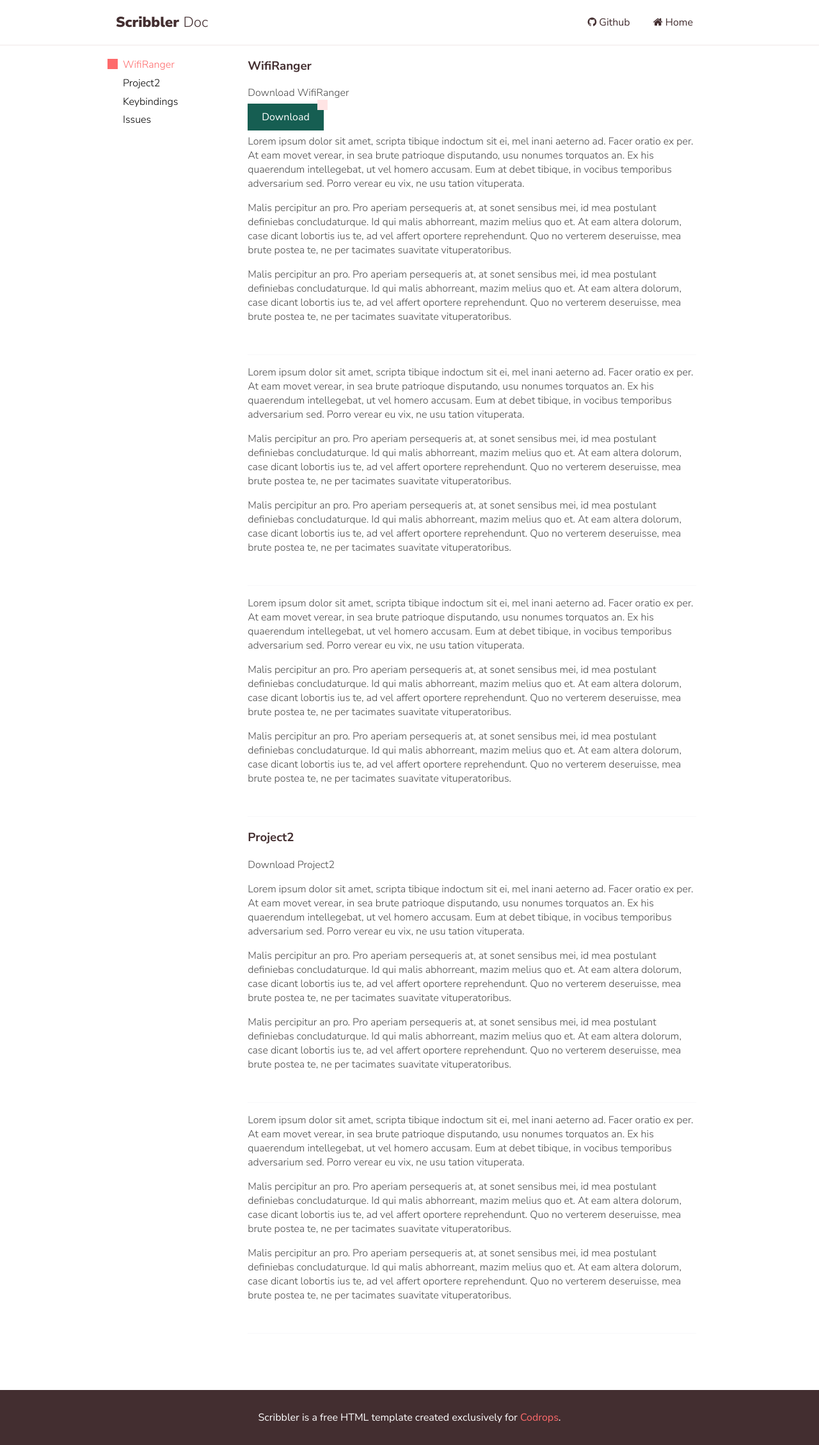
After one commit to maxkernchen/maxkernchen.github.io, a PHP site: page /projects.html in a window 1280 px wide. The commit adds this page. Shown: the whole page at 64% size. Run offline with PHP 8.4, Linux system fonts and the light colour scheme; some libraries are stand-ins or nearby versions.

Commit message:
Added download link and project page

```diff
--- a/index.html
+++ b/index.html
@@ -17,7 +17,7 @@
       <div class="logo"></div>
       <ul class="menu">
         <div class="menu__item toggle"><span></span></div>
-        <li class="menu__item"><a href="doc.html" class="link link--dark"><i class="fa fa-book"></i> Documentation</a></li>
+        <li class="menu__item"><a href="projects.html" class="link link--dark"><i class="fa fa-book"></i> Projects</a></li>
         <li class="menu__item"><a href="" class="link link--dark"><i class="fa fa-github"></i> Github</a></li>
       </ul>
     </nav>
@@ -29,6 +29,7 @@
       <pre>
         <!-- Place your demo code here -->
         <code class="shell-session demo">maxkernchen@maxkernchen.github.io: </code>
+
       </pre>
     </div>
     <div class="wrapper">
--- /dev/null
+++ b/projects.html
@@ -0,0 +1,78 @@
+<!doctype html>
+<html>
+  <head>
+    <meta charset="utf-8">
+    <meta name="description" content="">
+    <meta name="viewport" content="width=device-width, initial-scale=1">
+    <title>Scribbler Documentation - a code documentation page template for codrops</title>
+    <link rel="stylesheet" href="https://cdnjs.cloudflare.com/ajax/libs/font-awesome/4.7.0/css/font-awesome.min.css">
+    <link href="https://fonts.googleapis.com/css?family=Nunito+Sans:300,400,600,700,800,900" rel="stylesheet">
+    <link rel="stylesheet" href="scribbler-global.css">
+    <link rel="stylesheet" href="scribbler-doc.css">
+    <link rel="author" href="humans.txt">
+  </head>
+  <body>
+    <div class="doc__bg"></div>
+    <nav class="header">
+      <h1 class="logo">Scribbler <span class="logo__thin">Doc</span></h1>
+      <ul class="menu">
+        <div class="menu__item toggle"><span></span></div>
+        <li class="menu__item"><a href="" class="link link--dark"><i class="fa fa-github"></i> Github</a></li>
+        <li class="menu__item"><a href="index.html" class="link link--dark"><i class="fa fa-home"></i> Home</a></li>
+      </ul>
+    </nav>
+    <div class="wrapper">
+      <aside class="doc__nav">
+        <ul>
+          <li class="js-btn selected">WifiRanger</li>
+          <li class="js-btn">Project2</li>
+          <li class="js-btn">Keybindings</li>
+          <li class="js-btn">Issues</li>
+        </ul>
+      </aside>
+      <article class="doc__content">
+        <section class="js-section">
+          <h3 class="section__title">WifiRanger</h3>
+          <p>Download WifiRanger</p>
+          <a href="WifiRanger.zip" class="button--common">Download</a>
+          <p>Lorem ipsum dolor sit amet, scripta tibique indoctum sit ei, mel inani aeterno ad. Facer oratio ex per. At eam movet verear, in sea brute patrioque disputando, usu nonumes torquatos an. Ex his quaerendum intellegebat, ut vel homero accusam. Eum at debet tibique, in vocibus temporibus adversarium sed. Porro verear eu vix, ne usu tation vituperata.</p>
+          <p>Malis percipitur an pro. Pro aperiam persequeris at, at sonet sensibus mei, id mea postulant definiebas concludaturque. Id qui malis abhorreant, mazim melius quo et. At eam altera dolorum, case dicant lobortis ius te, ad vel affert oportere reprehendunt. Quo no verterem deseruisse, mea brute postea te, ne per tacimates suavitate vituperatoribus.</p>
+          <p>Malis percipitur an pro. Pro aperiam persequeris at, at sonet sensibus mei, id mea postulant definiebas concludaturque. Id qui malis abhorreant, mazim melius quo et. At eam altera dolorum, case dicant lobortis ius te, ad vel affert oportere reprehendunt. Quo no verterem deseruisse, mea brute postea te, ne per tacimates suavitate vituperatoribus.</p>
+          <hr />
+
+          <p>Lorem ipsum dolor sit amet, scripta tibique indoctum sit ei, mel inani aeterno ad. Facer oratio ex per. At eam movet verear, in sea brute patrioque disputando, usu nonumes torquatos an. Ex his quaerendum intellegebat, ut vel homero accusam. Eum at debet tibique, in vocibus temporibus adversarium sed. Porro verear eu vix, ne usu tation vituperata.</p>
+          <p>Malis percipitur an pro. Pro aperiam persequeris at, at sonet sensibus mei, id mea postulant definiebas concludaturque. Id qui malis abhorreant, mazim melius quo et. At eam altera dolorum, case dicant lobortis ius te, ad vel affert oportere reprehendunt. Quo no verterem deseruisse, mea brute postea te, ne per tacimates suavitate vituperatoribus.</p>
+          <p>Malis percipitur an pro. Pro aperiam persequeris at, at sonet sensibus mei, id mea postulant definiebas concludaturque. Id qui malis abhorreant, mazim melius quo et. At eam altera dolorum, case dicant lobortis ius te, ad vel affert oportere reprehendunt. Quo no verterem deseruisse, mea brute postea te, ne per tacimates suavitate vituperatoribus.</p>
+          <hr />
+
+          <p>Lorem ipsum dolor sit amet, scripta tibique indoctum sit ei, mel inani aeterno ad. Facer oratio ex per. At eam movet verear, in sea brute patrioque disputando, usu nonumes torquatos an. Ex his quaerendum intellegebat, ut vel homero accusam. Eum at debet tibique, in vocibus temporibus adversarium sed. Porro verear eu vix, ne usu tation vituperata.</p>
+          <p>Malis percipitur an pro. Pro aperiam persequeris at, at sonet sensibus mei, id mea postulant definiebas concludaturque. Id qui malis abhorreant, mazim melius quo et. At eam altera dolorum, case dicant lobortis ius te, ad vel affert oportere reprehendunt. Quo no verterem deseruisse, mea brute postea te, ne per tacimates suavitate vituperatoribus.</p>
+          <p>Malis percipitur an pro. Pro aperiam persequeris at, at sonet sensibus mei, id mea postulant definiebas concludaturque. Id qui malis abhorreant, mazim melius quo et. At eam altera dolorum, case dicant lobortis ius te, ad vel affert oportere reprehendunt. Quo no verterem deseruisse, mea brute postea te, ne per tacimates suavitate vituperatoribus.</p>
+          <hr />
+
+        </section>
+
+        <section class="js-section">
+            <h3 class="section__title">Project2 </h3>
+            <p>Download Project2</p>
+            <p>Lorem ipsum dolor sit amet, scripta tibique indoctum sit ei, mel inani aeterno ad. Facer oratio ex per. At eam movet verear, in sea brute patrioque disputando, usu nonumes torquatos an. Ex his quaerendum intellegebat, ut vel homero accusam. Eum at debet tibique, in vocibus temporibus adversarium sed. Porro verear eu vix, ne usu tation vituperata.</p>
+            <p>Malis percipitur an pro. Pro aperiam persequeris at, at sonet sensibus mei, id mea postulant definiebas concludaturque. Id qui malis abhorreant, mazim melius quo et. At eam altera dolorum, case dicant lobortis ius te, ad vel affert oportere reprehendunt. Quo no verterem deseruisse, mea brute postea te, ne per tacimates suavitate vituperatoribus.</p>
+            <p>Malis percipitur an pro. Pro aperiam persequeris at, at sonet sensibus mei, id mea postulant definiebas concludaturque. Id qui malis abhorreant, mazim melius quo et. At eam altera dolorum, case dicant lobortis ius te, ad vel affert oportere reprehendunt. Quo no verterem deseruisse, mea brute postea te, ne per tacimates suavitate vituperatoribus.</p>
+            <hr />
+
+            <p>Lorem ipsum dolor sit amet, scripta tibique indoctum sit ei, mel inani aeterno ad. Facer oratio ex per. At eam movet verear, in sea brute patrioque disputando, usu nonumes torquatos an. Ex his quaerendum intellegebat, ut vel homero accusam. Eum at debet tibique, in vocibus temporibus adversarium sed. Porro verear eu vix, ne usu tation vituperata.</p>
+            <p>Malis percipitur an pro. Pro aperiam persequeris at, at sonet sensibus mei, id mea postulant definiebas concludaturque. Id qui malis abhorreant, mazim melius quo et. At eam altera dolorum, case dicant lobortis ius te, ad vel affert oportere reprehendunt. Quo no verterem deseruisse, mea brute postea te, ne per tacimates suavitate vituperatoribus.</p>
+            <p>Malis percipitur an pro. Pro aperiam persequeris at, at sonet sensibus mei, id mea postulant definiebas concludaturque. Id qui malis abhorreant, mazim melius quo et. At eam altera dolorum, case dicant lobortis ius te, ad vel affert oportere reprehendunt. Quo no verterem deseruisse, mea brute postea te, ne per tacimates suavitate vituperatoribus.</p>
+            <hr />
+
+          </section>
+
+
+    </div>
+
+    <footer class="footer">Scribbler is a free HTML template created exclusively for <a href="https://tympanus.net/codrops/?p=33686" target="_blank" class="link link--light">Codrops</a>.</footer>
+    <script src="https://cdnjs.cloudflare.com/ajax/libs/highlight.js/9.12.0/highlight.min.js"></script>
+    <script>hljs.initHighlightingOnLoad();</script>
+    <script src="scribbler.js"></script>
+  </body>
+</html>
--- a/scribbler-global.css
+++ b/scribbler-global.css
@@ -11,6 +11,7 @@
   --dark-gray-color: #444D56;
   --bg-color: #F8F8FA;
   --code-bg-color: #F0E8E8;
+  --common-button-color: rgb(22, 94, 82);
 }
 
 /* normalized */
@@ -138,6 +139,38 @@ hr {
 .button--primary:hover::after {
   transform: rotate(90deg);
 }
+
+.button--common {
+  padding: 10px 22px;
+  background-color: var(--common-button-color);
+  color: white;
+  position: relative;
+  text-decoration: none;
+  border: 0;
+  transition: all .3s ease-out;
+}
+
+.button--common:after {
+  position: absolute;
+  content: "";
+  width: 1rem;
+  height: 1rem;
+  background-color: var(--accent-color-light);
+  right: -0.4rem;
+  top: -0.4rem;
+  transition: all 0.3s ease-out;
+}
+
+.button--common:hover {
+  text-shadow: 0px 1px 1px var(--accent-color-dark);
+  color: white;
+  transform: translate3D(0, -3px, 0);
+}
+
+.button--common:hover::after {
+  transform: rotate(90deg);
+}
+
 
 .button--secondary {
   padding: 10px 22px;
--- a/scribbler.js
+++ b/scribbler.js
@@ -38,7 +38,7 @@ if (document.getElementsByClassName('demo').length > 0) {
 
 }
 
-type()
+type();
 
 var toggle = false;
 
```
Also changed, not shown: 1 other file.
